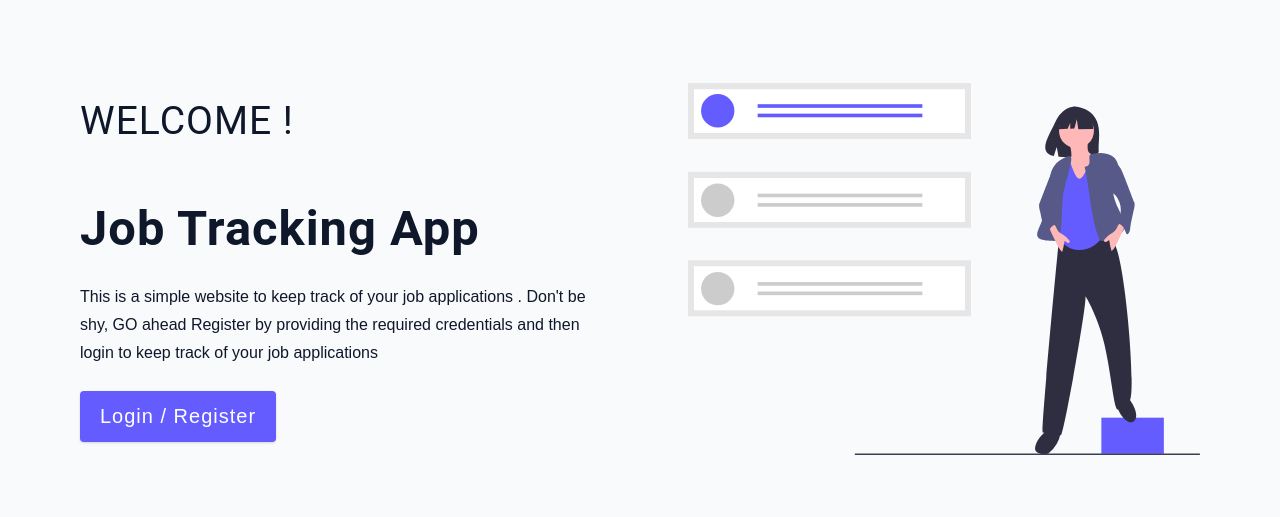
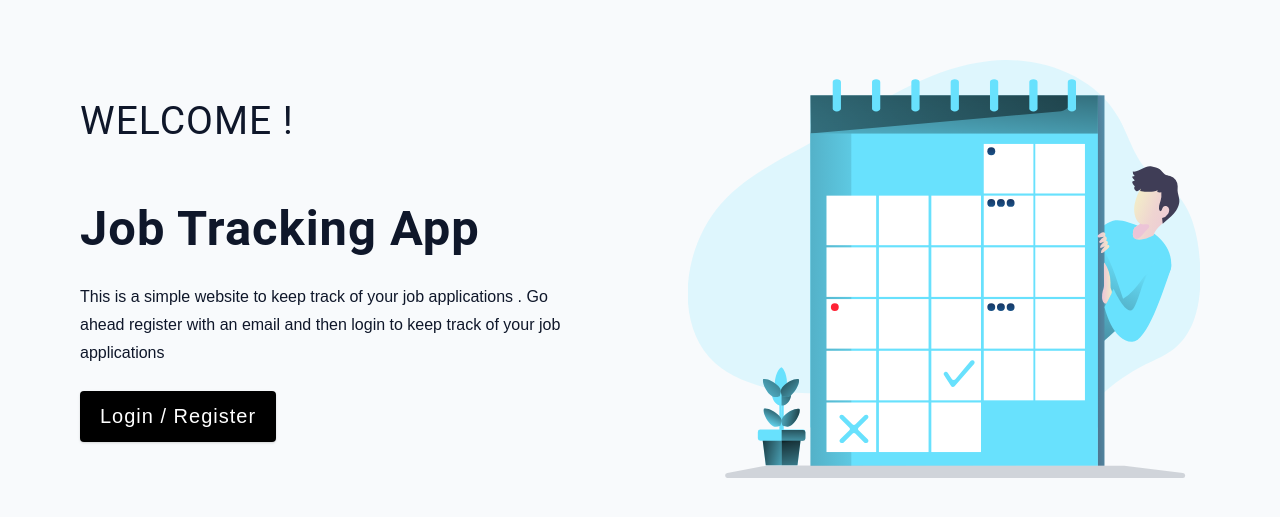
Before and after one commit to villayatali123/JobTracker, a React (Create React App) app: page / in a window 1280 px wide. Shown: the part 131-648 px from the top of the page. Built offline with nearby package versions, Linux system fonts and the light colour scheme.

Commit message:
changed button animation

```diff
--- a/src/index.css
+++ b/src/index.css
@@ -16,11 +16,11 @@ html {
   --primary-200: #c1beff;
   --primary-300: #a29dff;
   --primary-400: #837dff;
-  --primary-500: #645cff;
+  --primary-500: #000000;
   --primary-600: #504acc;
-  --primary-700: #3c3799;
+  --primary-700: #ab20c1;
   --primary-800: #282566;
-  --primary-900: #141233;
+  --primary-900: #000000;
 
   /* grey */
   --grey-50: #f8fafc;
@@ -151,6 +151,11 @@ ul {
   background: var(--primary-700);
   box-shadow: var(--shadow-3);
 }
+.btn:active {
+  background-color: #09ab0e;
+  box-shadow: 0 5px #666;
+  transform: translateY(4px);
+}
 .btn-hipster {
   color: var(--primary-500);
   background: var(--primary-200);
--- a/src/pages/Home.js
+++ b/src/pages/Home.js
@@ -21,9 +21,7 @@ function Home() {
             <h1>job tracking app</h1>
             <p>
              This is a simple website to keep track of your job
-             applications . Don't be shy, GO ahead Register by
-             providing the required credentials and then login to keep
-             track of your job applications
+             applications   . Go ahead register with an email and then login to keep track of your job applications
             </p>
 
             <Link to='/register' className='btn hero-btn'>
```
Also changed, not shown: src/assets/main.svg.
